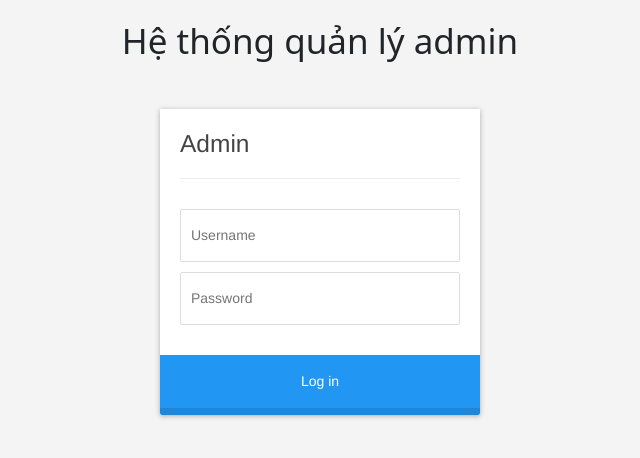
After one commit to Noi-Nguyen/book_shopping_website_project, a PHP site: page /admin/login.html in a window 1280 px wide. The commit adds this page. Shown: the top 458 px of the page, without its empty margins (320-960 px from the left). Run offline with PHP 8.4, Linux system fonts and the light colour scheme.

Commit message:
adding admin login

```diff
--- /dev/null
+++ b/Loginout/admin/login.html
@@ -0,0 +1,38 @@
+<!DOCTYPE html>
+<html lang="en">
+<head>
+    <meta charset="UTF-8">
+    <meta http-equiv="X-UA-Compatible" content="IE=edge">
+    <meta name="viewport" content="width=device-width, initial-scale=1.0">
+    <title>Admin page</title>
+    <link href="https://cdn.jsdelivr.net/npm/bootstrap@5.0.0/dist/css/bootstrap.min.css" rel="stylesheet" integrity="sha384-wEmeIV1mKuiNpC+IOBjI7aAzPcEZeedi5yW5f2yOq55WWLwNGmvvx4Um1vskeMj0" crossorigin="anonymous">
+    <link rel="stylesheet" href="https://cdnjs.cloudflare.com/ajax/libs/font-awesome/4.7.0/css/font-awesome.min.css">
+    <link rel="stylesheet" href="../css/myStyle.css">
+</head>
+<body>
+    <header class="header">
+
+    </header>
+
+    <section class="ad-log">
+        <div class="ad-log__header">
+            <h1>Hệ thống quản lý admin</h1>
+        </div>
+        <div class="ad-log__container" id="content">
+            <form class="ad-log__form" method="post">
+
+                <h3 class="ad-log__title">Admin</h3>
+
+                <input type="text" id="inputEmail" placeholder="Username" name="user">
+                <i class="fa fa-user"></i>
+                <input type="password" id="inputPassword" placeholder="Password" name="pass">
+                <i class="fa fa-key" aria-hidden="true"></i>
+                <button>
+                    <div class="state" type="submit">Log in</div>
+                </button>
+            </form>
+        </div>
+    </section>
+
+</body>
+</html>
--- a/Loginout/css/myStyle.css
+++ b/Loginout/css/myStyle.css
@@ -137,3 +137,120 @@ outline-offset: -2px;
         margin: auto;
     }
 }
+
+
+/*---------------------------------------------------*/
+
+
+/*----------------------ADMIN LOG IN---------------------*/
+
+
+/*---------------------------------------------------*/
+
+.ad-log{
+    justify-content: center;
+}
+.ad-log__header{
+    padding: 20px;
+    text-align: center;
+
+}
+.ad-log__container{
+    display: flex;
+    align-items: center;
+    flex-direction: column;
+    justify-content: center;
+    width: 100%;
+    min-height: 100%;
+    padding: 20px;
+    font-family: Helvetica;
+}
+.ad-log__form{
+    padding: 10px 20px 20px 20px;
+    width: 90%;
+    max-width: 320px;
+    background: #ffffff;
+    position: relative;
+    padding-bottom: 80px;
+    box-shadow: 0px 1px 5px rgba(0, 0, 0, 0.3);
+}
+.ad-log__title{
+    color: #444;
+    /*slider-demoweight: bold;*/
+    margin: 10px 0 30px 0;
+    border-bottom: 1px solid #eee;
+    padding-bottom: 20px;
+}
+
+.ad-log input {
+    display: block;
+    padding: 15px 10px;
+    margin-bottom: 10px;
+    width: 100%;
+    border: 1px solid #ddd;
+    transition: border-width 0.2s ease;
+    border-radius: 2px;
+}
+
+.ad-log input+i.fa {
+    color: #fff;
+    /*slider-demosize: 1em;*/
+    position: absolute;
+    margin-top: -47px;
+    left: 0;
+    transition: all 0.1s ease-in;
+}
+
+.ad-log input:focus {
+    outline: none;
+    color: #444;
+    border-color: #2196F3;
+    border-left-width: 35px;
+}
+
+.ad-log input:focus+i.fa {
+    left: 30px;
+    transition: all 0.25s ease-out;
+}
+
+.ad-log a {
+    /*slider-demosize: 12px;*/
+    color: #2196F3;
+    text-decoration: none;
+}
+
+.ad-log .ad-log__title {
+    color: #444;
+    /*slider-demoweight: bold;*/
+    margin: 10px 0 30px 0;
+    border-bottom: 1px solid #eee;
+    padding-bottom: 20px;
+}
+
+.ad-log button {
+    width: 100%;
+    height: 100%;
+    padding: 10px 10px;
+    background: #2196F3;
+    color: #fff;
+    display: block;
+    border: none;
+    margin-top: 20px;
+    position: absolute;
+    left: 0;
+    bottom: 0;
+    max-height: 60px;
+    border: 0px solid rgba(0, 0, 0, 0.1);
+    border-radius: 0 0 2px 2px;
+    transform: rotateZ(0deg);
+    transition: all 0.1s ease-out;
+    border-bottom-width: 7px;
+}
+
+.ad-log:not(.loading) button:hover {
+    box-shadow: 0px 1px 3px #2196F3;
+}
+
+.ad-log:not(.loading) button:focus {
+    border-bottom-width: 4px;
+}
--- a/Loginout/loginout.html
+++ b/Loginout/loginout.html
@@ -100,11 +100,11 @@
             </div>
         </div>
 
-
-        <script src="https://cdn.jsdelivr.net/npm/@popperjs/core@2.9.2/dist/umd/popper.min.js" integrity="sha384-IQsoLXl5PILFhosVNubq5LC7Qb9DXgDA9i+tQ8Zj3iwWAwPtgFTxbJ8NT4GN1R8p" crossorigin="anonymous"></script>
-        <script src="https://cdn.jsdelivr.net/npm/bootstrap@5.0.0/dist/js/bootstrap.min.js" integrity="sha384-lpyLfhYuitXl2zRZ5Bn2fqnhNAKOAaM/0Kr9laMspuaMiZfGmfwRNFh8HlMy49eQ" crossorigin="anonymous"></script>    </section>
+    </section>
     <div class='footer'>
         <!-- TODO: Adding footer here when done -->
     </div>
+    <script src="https://cdn.jsdelivr.net/npm/@popperjs/core@2.9.2/dist/umd/popper.min.js" integrity="sha384-IQsoLXl5PILFhosVNubq5LC7Qb9DXgDA9i+tQ8Zj3iwWAwPtgFTxbJ8NT4GN1R8p" crossorigin="anonymous"></script>
+    <script src="https://cdn.jsdelivr.net/npm/bootstrap@5.0.0/dist/js/bootstrap.min.js" integrity="sha384-lpyLfhYuitXl2zRZ5Bn2fqnhNAKOAaM/0Kr9laMspuaMiZfGmfwRNFh8HlMy49eQ" crossorigin="anonymous"></script>
 </body>
 </html>
```
Also changed, not shown: Loginout/admin/index.html (added, +12 -0 lines).
